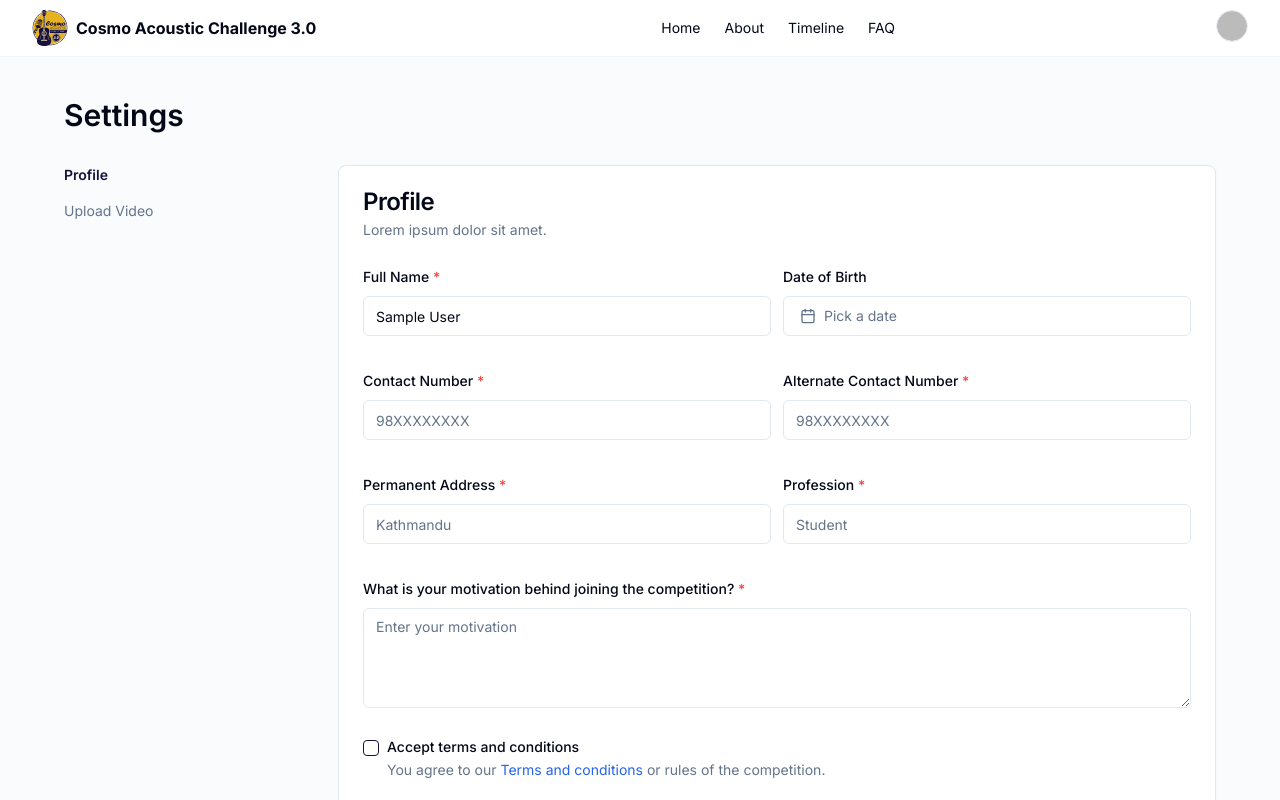
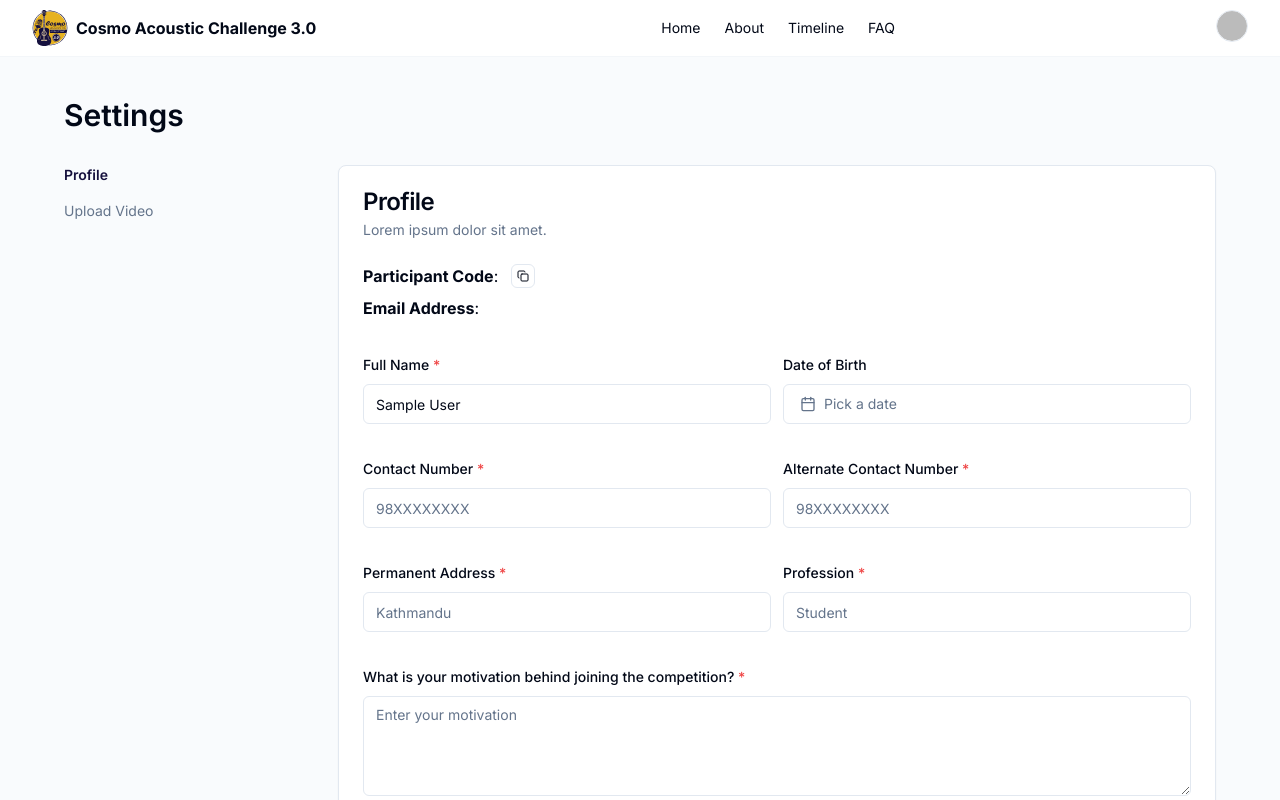
Before and after one commit to binamralamsal/singing-voting-app, a Next.js app: page /profile in a window 1280 px wide. Shown: the top 800 px of the page. Built offline with nearby package versions, Linux system fonts and the light colour scheme; no server answers; the database is empty; sample sign-in values are in the browser's storage.

Commit message:
Fix links misclick, participant code

```diff
--- a/src/app/(admin)/admin/page.tsx
+++ b/src/app/(admin)/admin/page.tsx
@@ -212,7 +212,7 @@ function ParticipantsTable({
           <TableBody>
             {participants.map((participant) => (
               <TableRow key={(participant._id as string).toString() as string}>
-                <TableCell>CAC_{participant.personId}</TableCell>
+                <TableCell>CAC_{participant.personId + 800}</TableCell>
                 <TableCell className="font-medium">
                   {participant.email}
                 </TableCell>
--- a/src/components/profile-layout-nav.tsx
+++ b/src/components/profile-layout-nav.tsx
@@ -16,13 +16,13 @@ export function ProfileLayoutNav({ fileURL }: { fileURL: string | undefined }) {
     >
       <Link
         href="/profile"
-        className={cn(pathname === "/profile" && activeClass)}
+        className={cn(pathname === "/profile" && activeClass, "w-fit")}
       >
         Profile
       </Link>
       <Link
         href="/profile/upload"
-        className={cn(pathname === "/profile/upload" && activeClass)}
+        className={cn(pathname === "/profile/upload" && activeClass, "w-fit")}
       >
         {fileURL ? "Edit" : "Upload"} Video
       </Link>
--- a/src/components/registration-form.tsx
+++ b/src/components/registration-form.tsx
@@ -34,11 +34,14 @@ import { useRouter } from "next/navigation";
 import { CalendarDatePicker } from "./calendar-date-picker";
 import { Popover, PopoverContent, PopoverTrigger } from "./ui/popover";
 import { cn } from "@/lib/utils";
-import { CalendarIcon } from "lucide-react";
+import { CalendarIcon, CopyIcon } from "lucide-react";
 import { Calendar } from "./ui/calendar";
 
 export function RegistrationForm(props: {
-  currentPerson: z.infer<typeof profileSchema>;
+  currentPerson: z.infer<typeof profileSchema> & {
+    participantCode: string;
+    email: string;
+  };
 }) {
   const form = useForm<z.infer<typeof clientProfileSchema>>({
     resolver: zodResolver(clientProfileSchema),
@@ -77,24 +80,38 @@ export function RegistrationForm(props: {
             <CardTitle>Profile</CardTitle>
             <CardDescription>Lorem ipsum dolor sit amet.</CardDescription>
           </CardHeader>
-          {/* <div className="p-4 max-w-xl">
-            <h1 className="text-2xl font-bold mb-4">
-              Calendar Date Picker Component
-            </h1>
-            <CalendarDatePicker
-              date={selectedDateRange}
-              onDateSelect={setSelectedDateRange}
-
-            />
-            <div className="mt-4">
-              <h2 className="text-md font-semibold">Selected Date Range:</h2>
-              <p className="text-sm">
-                {selectedDateRange.from.toDateString()} -{" "}
-                {selectedDateRange.to.toDateString()}
+          <CardContent className="space-y-8">
+            <div className="space-y-2">
+              <p className="space-x-2">
+                <span>
+                  <strong>Participant Code</strong>:{" "}
+                  {props.currentPerson.participantCode}
+                </span>
+                <Button
+                  variant="outline"
+                  className="h-6 w-6 p-0"
+                  onClick={() => {
+                    navigator.clipboard
+                      .writeText(props.currentPerson.participantCode)
+                      .then(() => {
+                        toast.success(
+                          `${props.currentPerson.participantCode} has been copied to clipboard.`
+                        );
+                      })
+                      .catch(() => {
+                        toast.error(
+                          `Failed to copy text, please use a modern browser.`
+                        );
+                      });
+                  }}
+                >
+                  <CopyIcon className="w-3 h-3" />
+                </Button>
+              </p>
+              <p>
+                <strong>Email Address</strong>: {props.currentPerson.email}
               </p>
             </div>
-          </div> */}
-          <CardContent className="space-y-8">
             <div className="grid md:grid-cols-2 gap-3">
               <FormField
                 control={form.control}
--- a/src/services/person/get-current-person.ts
+++ b/src/services/person/get-current-person.ts
@@ -19,6 +19,8 @@ export const getCurrentPerson = cache(async () => {
     dateOfBirth: user?.dateOfBirth?.toString() || "",
     contactNumber: user?.contactNumber || "",
     profession: user?.profession || "",
+    participantCode: user?.getParticipantId() || "",
+    email: user?.email || "",
   };
 
   return currentPerson;
```
